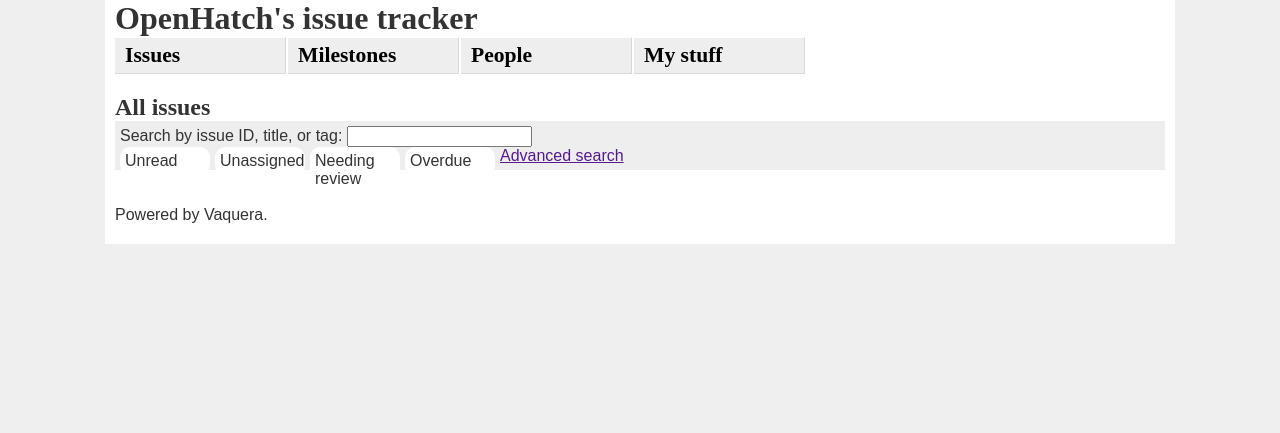
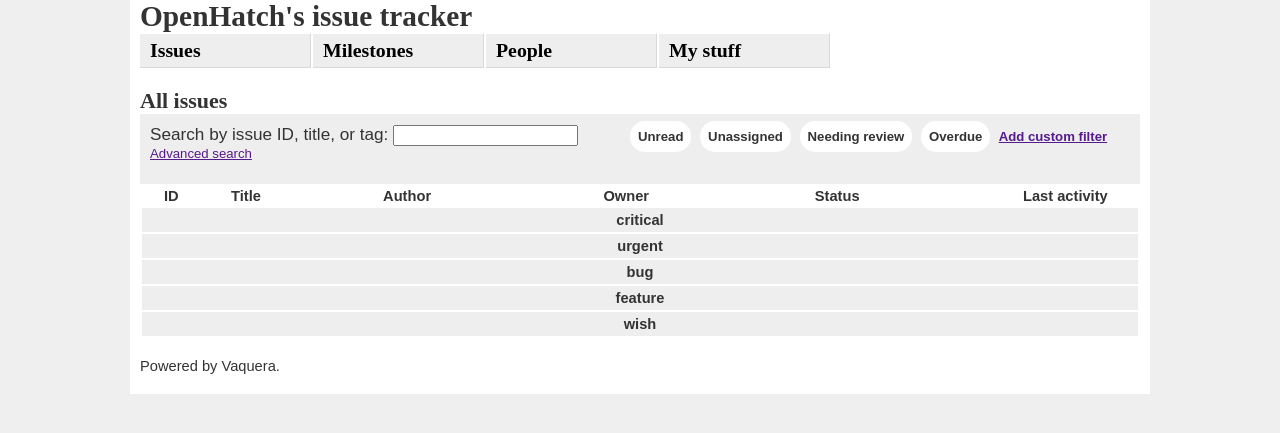
Before and after one commit to aldeka/Vaquera, a Django app: page / in a window 1280 px wide. Shown: the top 433 px of the page. Run offline with Django 3.2, Linux system fonts and the light colour scheme; data that the repository does not hold is empty; parts of the project's set-up code (start-up, migrations or seed data) failed here and were passed over; some libraries are stand-ins or nearby versions.

Commit message:
Refactored view code to not repeat self, getting a weird-ass template syntax error ever since I added more issues to the database though

```diff
--- a/mysite/settings.py
+++ b/mysite/settings.py
@@ -151,3 +151,5 @@
         },
     }
 }
+
+PROJECT_NAME = "OpenHatch"
--- a/mysite/vaquera/static/css/style.css
+++ b/mysite/vaquera/static/css/style.css
@@ -2,7 +2,7 @@
     margin: 0;
     padding: 0;
     background: #efefef;
-    font-size: 12pt;
+    font-size: 11pt;
     color: #333;
     font-family: sans-serif;
     }
@@ -18,7 +18,7 @@
     }
 
 #wrapper {
-    width: 1050px;
+    width: 1000px;
     margin: 0 auto;
     background: white;
     padding: 0 10px;
@@ -94,25 +94,72 @@
 
 #list-filters {
     background: #eee;
-    padding: 5px;
+    padding: 10px 10px 40px 10px;
+    font-size: .9em;
+    }
+
+#issue-search {
+    float: left;
+    width: 480px;
+    font-size: 1.3em;
+    }
+
+#saved-filters {
+    font-weight: bold;
+    margin-left: 480px;
+    padding-top: 5px;
+    }
+
+#advanced-search-link {
+    clear: left;
+    float: left;
     }
 
 .button {
     background: #fff;
-    padding: 5px 5px;
-    display: block;
+    padding: 8px 8px;
+    display: inline;
     width: 80px;
-    float: left;
     margin-right: 5px;
-    border-radius: 10px;
+    border-radius: 15px;
+    text-align: center;
     }
 
 .button span {
-    margin: 0 auto;
     }
 
 #issue-list {
+    width: 100%;
+    border: none;
+    }
 
+#issue-list .issue-list-labels {
+    font-weight: bold;
+    }
+
+#issue-list td {
+    padding: 2px 5px;
+    text-align: left;
+    }
+
+#issue-list .decorator {
+    width: 15px;
+    padding: 2px 0px;
+    }
+
+#issue-list .id {
+    width: 55px;
+    }
+
+#issue-list .activity {
+    width: 110px;
+    }
+
+#issue-list .priority-marker td {
+    text-align: center;
+    padding: 4px 10px;
+    font-weight: bold;
+    background: #eee;
     }
 
 #footer {
--- a/mysite/vaquera/templates/issues/issue-index.html
+++ b/mysite/vaquera/templates/issues/issue-index.html
@@ -5,24 +5,37 @@
 {% block content %}
     <div class="single-column">
     <div id="list-filters">
+        <div id="issue-search">
         Search by issue ID, title, or tag:
         <input id="search" type="text"></input>
+        </div>
         <div id="saved-filters">
-            <div class="button all-unread">Unread</div>
-            <div class="button all-unassigned">Unassigned</div>
-            <div class="button all-needs-review">Needing review</div>
-            <div class="button all-overdue">Overdue</div>
+            <div class="button all-unread"><span>Unread</span></div>
+            <div class="button all-unassigned"><span>Unassigned</span></div>
+            <div class="button all-needs-review"><span>Needing review</span></div>
+            <div class="button all-overdue"><span>Overdue</span></div>
+            <a href="">Add custom filter</a>
         </div>
+        <div id="advanced-search-link">
         <a href="">Advanced search</a>
+        </div>
     </div>
-
-    <ul id="issue-list">
-    {% for issue in issue_list %}
-        <li class="issue {% if issue.milestone.is_current %}current{% endif %}{% if issue.milestone.is_past %}overdue{% endif %}{% if issue.owner == null %}unassigned{% endif %}{% if issue.status == 'unr' %}unread{% endif %}{% if issue.status == 'rev' %}needs-review{% endif %}">
-            <span class="decorator {% if issue.milestone.is_current %}current{% endif %}{% if issue.milestone.is_past %}overdue{% endif %}">&nbsp;</span>
-            <span class="title">Issue {{ issue.pk }}: {{ issue.title }}</span>
-        </li>
+    <table id="issue-list">
+    <tr class="issue-list-labels"> <td class="decorator"></td> <td class="id">ID</td>  <td class="title">Title</td>  <td class="author">Author</td>  <td class="owner">Owner</td>  <td class="status">Status</td>  <td class="activity">Last activity</td></tr>
+    {% for cat in bugs_by_category %}
+    <tr class="priority-marker"><td colspan="7">{{ cat.category }}</td></tr>
+        {% for issue in cat.issues %}
+            <tr class="issue {% if issue.milestone.is_current %}current{% endif %}{% if issue.milestone.is_past %}overdue{% endif %}{% if issue.owner == null %}unassigned{% endif %}{% if issue.status == 'unr' %}unread{% endif %}{% if issue.status == 'rev' %}needs-review{% endif %}">
+                <td class="decorator {% if issue.milestone.is_current %}current{% endif %}{% if issue.milestone.is_past %}overdue{% endif %}">&nbsp;</td>
+                <td class="id">Issue {{ issue.pk }}:</td>
+                <td class="title">{{ issue.title }}</td>
+                <td class="author">{{ issue.author }}</td>
+                <td class="owner">{% if issue.owner %}{{ issue.owner }}{% else %} {% endif %}</td>
+                <td class="status">{{ issue.get_status_display }}</td>
+                <td class="activity">{{ issue.latest_activity }}</td>
+            </tr>
+        {% endfor %}
     {% endfor %}
-    </ul>
+    </table>
     </div>
 {% endblock content %}
--- a/mysite/vaquera/views.py
+++ b/mysite/vaquera/views.py
@@ -1,13 +1,21 @@
 from django.shortcuts import render_to_response
 from vaquera.models import Milestone, Issue, IssueForm, Vaquerita
-import vaquera.settings
+from django.conf import settings
 import datetime
 
-project_name = vaquera.settings.project_name
+#project_name = vaquera.settings.project_name
+project_name = settings.PROJECT_NAME
 
 def issue_index(request):
-    issue_list = Issue.objects.all()
-    return render_to_response('issues/issue-index.html', {'project_name' : project_name, 'issue_list' : issue_list})
+    critical_issues = Issue.objects.filter(priority=1)
+    urgent_issues = Issue.objects.filter(priority=2)
+    bug_issues = Issue.objects.filter(priority=3)
+    feature_issues = Issue.objects.filter(priority=4)
+    wish_issues = Issue.objects.filter(priority=5)
+
+    bugs_by_category = [{"category" : "critical", "issues" : critical_issues}, {"category" : "urgent", "issues" : urgent_issues}, {"category" : "bug", "issues" : bug_issues}, {"category" : "feature", "issues" : feature_issues}, {"category" : "wish", "issues" : wish_issues}]
+
+    return render_to_response('issues/issue-index.html', {'project_name' : project_name, 'bugs_by_category' : bugs_by_category })
 
 def advanced_search(request):
     issue_list = Issue.objects.all()
```
Also changed, not shown: mysite/vaquera/models.py (+24 -3 lines).
